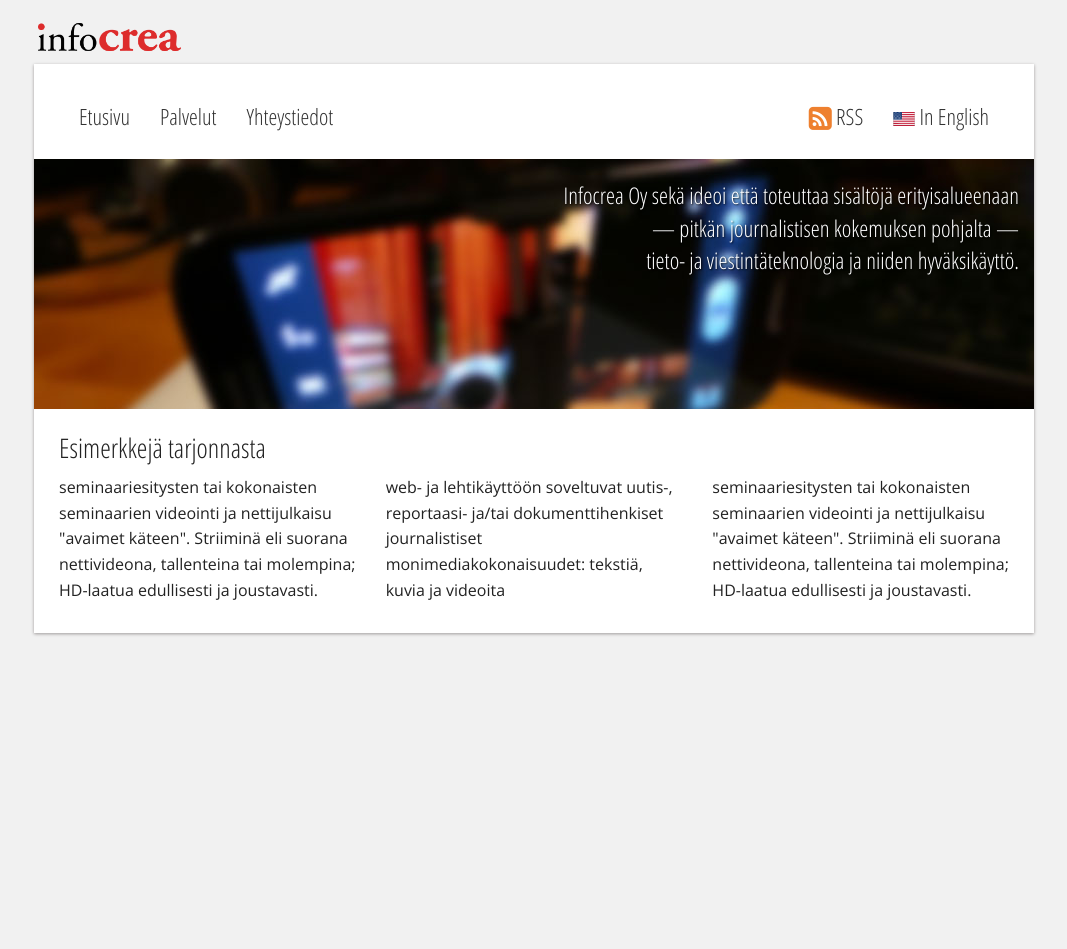
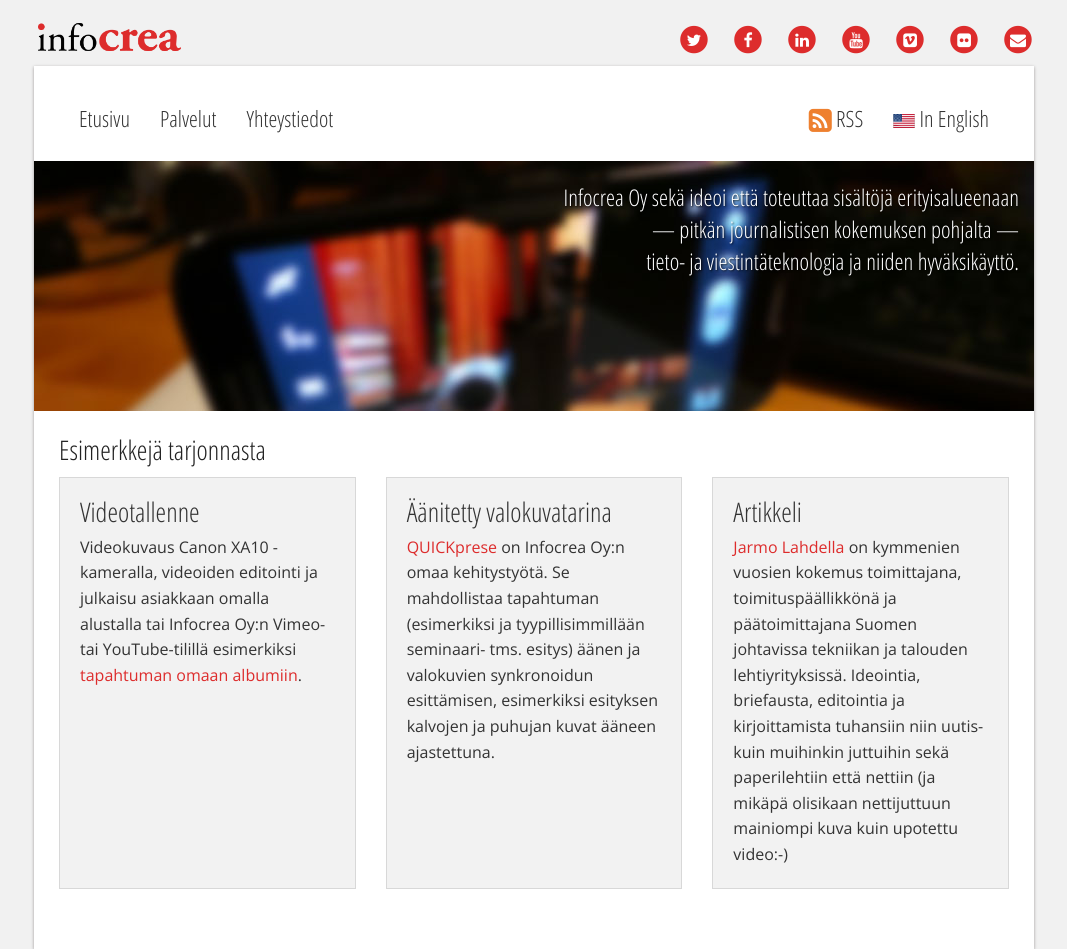
Before and after one commit to Pyppe/infocrea.fi, a Jekyll site: the page built from index.html, in a window 1280 px wide. Shown: the whole page, without its empty margins (106-1173 px from the left). Built offline with Jekyll 4.4.1, drawn with Linux system fonts in a browser that asks for light colours; nearby versions of some CDN libraries; before the commit the page ends 900 px from its top, so only the background shows below that.

Commit message:
Updated index.html

```diff
--- a/_includes/footer.html
+++ b/_includes/footer.html
@@ -1,20 +1,5 @@
 <footer id="footer">
   <div class="row">
-    <div class="columns medium-6">
-      <h5>
-        <i class="fa fa-flash"></i>
-        Pyppe productions &copy;
-        {{ site.time | date: "%Y" }}
-      </h5>
-    </div>
-    <div class="columns medium-6">
-      <ul class="inline-list">
-        <li><a href="http://twitter.com/pyrylahti">{% include roundIcon.html icon="twitter" %}</a></li>
-        <li><a href="https://www.facebook.com/Pyppe">{% include roundIcon.html icon="facebook" %}</a></li>
-        <li><a href="http://www.linkedin.com/in/pyppe">{% include roundIcon.html icon="linkedin" %}</a></li>
-        <li><a href="mailto:pyppe@iki.fi">{% include roundIcon.html icon="envelope" %}</a></li>
-      </ul>
-    </div>
     {% comment %}
     {% for page in site.pages %}
       <a class="page-link" href="{{ page.url | prepend: site.baseurl }}">{{ page.title }}</a>
--- a/_includes/roundIcon.html
+++ /dev/null
@@ -1,4 +0,0 @@
-<span class="fa-stack fa-lg">
-  <i class="fa fa-circle fa-stack-2x"></i>
-  <i class="fa fa-{{include.icon}} fa-stack-1x fa-inverse"></i>
-</span>
--- /dev/null
+++ b/_includes/roundIconLink.html
@@ -0,0 +1,6 @@
+<a href="{{ include.url }}">
+  <span class="fa-stack">
+    <i class="fa fa-circle fa-stack-2x"></i>
+    <i class="fa fa-{{include.icon}} fa-stack-1x fa-inverse"></i>
+  </span>
+</a>
--- a/_layouts/default.html
+++ b/_layouts/default.html
@@ -2,11 +2,20 @@
 <html class="{{ page.language }}">
   {% include head.html %}
   <body>
-  <div id="header" class="row">
-    <a href="/">
-      <img src="/img/infocrea_logo.png" class="show-for-medium-up" />
-    </a>
-  </div>
+    <div id="header" class="row">
+      <a href="/">
+        <img src="/img/infocrea_logo.png" class="show-for-medium-up" />
+      </a>
+      <ul class="inline-list show-for-medium-up">
+        <li>{% include roundIconLink.html icon="twitter"  url="https://twitter.com/jarmolahti" %}</li>
+        <li>{% include roundIconLink.html icon="facebook" url="http://www.facebook.com/jarmo.lahti" %}</li>
+        <li>{% include roundIconLink.html icon="linkedin" url="http://www.linkedin.com/in/jarmolahti" %}</li>
+        <li>{% include roundIconLink.html icon="youtube"  url="http://www.youtube.com/user/j53l" %}</li>
+        <li>{% include roundIconLink.html icon="vimeo-square" url="http://vimeo.com/infocrea" %}</li>
+        <li>{% include roundIconLink.html icon="flickr"   url="http://www.flickr.com/photos/jarmolahti/sets/" %}</li>
+        <li>{% include roundIconLink.html icon="envelope" url="mailto:jarmo.lahti@infocrea.fi" %}</li>
+      </ul>
+    </div>
     <div id="pageWrapper" class="row">
       {% include header.html %}
       {{ content }}
--- a/css/main.css
+++ b/css/main.css
@@ -80,9 +80,13 @@ body { background: #F1F1F1; padding-top: 20px; }
 
 #header { margin-bottom: 10px; }
 #header img { width: 150px; }
-#header ul { margin: 0; float: right; }
+#header ul { margin: 0; margin-top: 2px; float: right; }
+#header ul li { padding-top: 2px; }
 
-#pageWrapper { background: white; -webkit-box-shadow: 0 1px 3px rgba(34, 25, 25, 0.4); -moz-box-shadow: 0 1px 3px rgba(34, 25, 25, 0.4); box-shadow: 0 1px 3px rgba(34, 25, 25, 0.4); }
+a { color: #dd2c2c; }
+a:hover { color: #c52020; }
+
+#pageWrapper { background: white; -webkit-box-shadow: 0 1px 3px rgba(34, 25, 25, 0.4); -moz-box-shadow: 0 1px 3px rgba(34, 25, 25, 0.4); box-shadow: 0 1px 3px rgba(34, 25, 25, 0.4); padding-bottom: 40px !important; }
 
 @media only screen and (min-width: 64.063em) { #pageWrapper { padding: 10px; }
   #title { margin-right: -10px; margin-left: -10px; } }
--- a/index.html
+++ b/index.html
@@ -15,21 +15,36 @@ title: Etusivu
   </div>
 </div>
 <h3 class="columns" style="margin-top: 20px;">Esimerkkejä tarjonnasta</h3>
+<div data-equalizer>
   <div class="columns large-4">
+    <div class="panel" data-equalizer-watch>
+      <h3>Videotallenne</h3>
       <p>
-    seminaariesitysten tai kokonaisten seminaarien videointi ja nettijulkaisu "avaimet käteen".
-    Striiminä eli suorana nettivideona, tallenteina  tai molempina; HD-laatua edullisesti ja joustavasti.
+        Videokuvaus Canon XA10 -kameralla, videoiden editointi ja julkaisu asiakkaan omalla alustalla tai Infocrea Oy:n
+        Vimeo- tai YouTube-tilillä esimerkiksi
+        <a href="https://vimeo.com/album/2442084/sort:preset/format:detail">tapahtuman omaan albumiin</a>.
       </p>
     </div>
+  </div>
   <div class="columns large-4">
+    <div class="panel" data-equalizer-watch>
+      <h3>Äänitetty valokuvatarina</h3>
       <p>
-    web- ja lehtikäyttöön soveltuvat uutis-, reportaasi- ja/tai dokumenttihenkiset journalistiset
-    monimediakokonaisuudet: tekstiä, kuvia ja videoita
+        <a href="http://www.quickprese.com/">QUICKprese</a> on Infocrea Oy:n omaa kehitystyötä. Se mahdollistaa
+        tapahtuman (esimerkiksi ja tyypillisimmillään seminaari- tms. esitys) äänen ja valokuvien synkronoidun
+        esittämisen, esimerkiksi esityksen kalvojen ja puhujan kuvat ääneen ajastettuna.
       </p>
     </div>
+  </div>
   <div class="columns large-4">
+    <div class="panel" data-equalizer-watch>
+      <h3>Artikkeli</h3>
       <p>
-    seminaariesitysten tai kokonaisten seminaarien videointi ja nettijulkaisu "avaimet käteen".
-    Striiminä eli suorana nettivideona, tallenteina  tai molempina; HD-laatua edullisesti ja joustavasti.
+        <a href="http://www.infocrea.fi/Jarmo-Lahti-CV">Jarmo Lahdella</a> on kymmenien vuosien kokemus toimittajana,
+        toimituspäällikkönä ja päätoimittajana Suomen johtavissa tekniikan ja talouden lehtiyrityksissä. Ideointia,
+        briefausta, editointia ja kirjoittamista tuhansiin niin uutis- kuin muihinkin juttuihin sekä paperilehtiin
+        että nettiin (ja mikäpä olisikaan nettijuttuun mainiompi kuva kuin upotettu video:-)
       </p>
     </div>
+  </div>
+</div>
```
Also changed, not shown: sass/main.scss (+13 -0 lines). Lines whose indentation alone changed are shown as unchanged.
